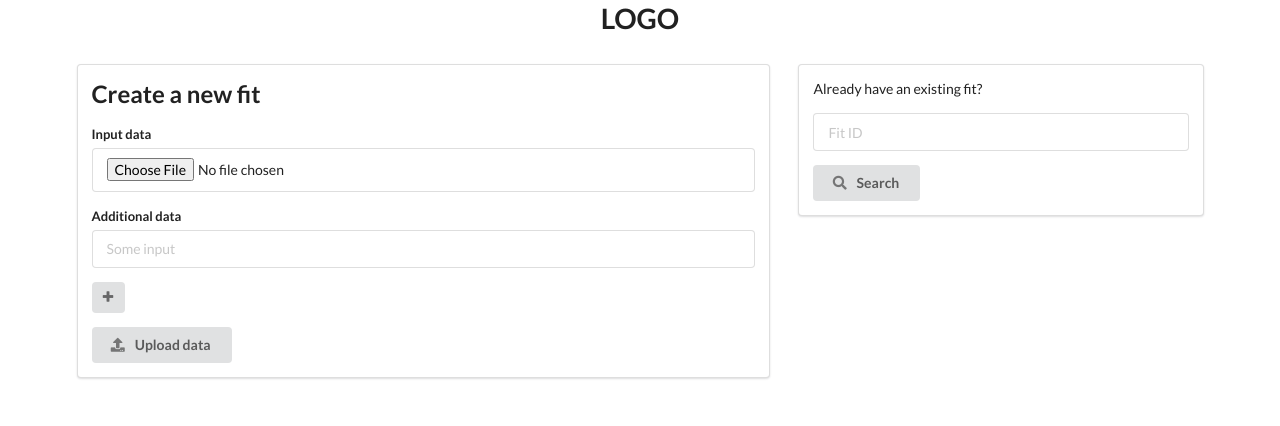
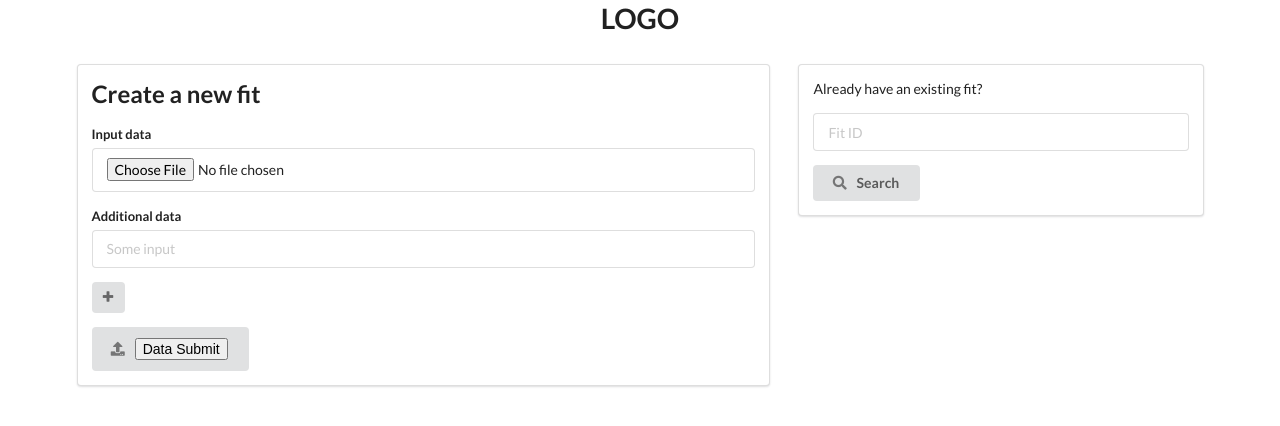
Before and after one commit to whimo/promobot, a Flask app: page / in a window 1280 px wide. Shown: the top 426 px of the page. Run offline with Flask 2, Linux system fonts and the light colour scheme; some libraries are stand-ins or nearby versions.

Commit message:
Saving stuff

```diff
--- a/app/templates/index.html
+++ b/app/templates/index.html
@@ -25,7 +25,7 @@
 
                 <div class="ui button">
                     <i class="upload icon"></i>
-                    Upload data
+                    {{ fileform.data_submit() }}
                 </div>
             </form>
         </div>
--- a/app/views.py
+++ b/app/views.py
@@ -6,7 +6,18 @@ from .forms import DataForm, FitSearchForm
 
 @app.route('/')
 def index():
+    fileform = DataForm()
+    searchform = FitSearchForm()
+
+    if fileform.data_submit.data and fileform.validate_on_submit():
+        return 'file sent'
+
+    elif searchform.fit_search_submit.data and searchform.validate_on_submit():
+        return redirect(url_for('show_fit', id=searchform.fit_id))
+
     return render_template('index.html',
+                            fileform=fileform,
+                            searchform=searchform,
                             title='Main Page')
 
 @app.route('/fit/<id>')
@@ -16,20 +27,9 @@ def show_fit(id):
     if not fit:
         abort(404)
 
-    fileform = DataForm()
-    searchform = FitSearchForm()
-
-    if fileform.data_submit.data and fileform.validate_on_submit():
-        return 'file sent'
-
-    elif searchform.fit_search_submit.data and searchform.validate_on_submit():
-        return redirect(url_for('show_fit', id=searchform.fit_id))
-
     return render_template(
                 'fit.html',
                 fit=fit,
-                fileform=fileform,
-                searchform=searchform,
                 title='Fit #'+str(fit.id)
             )
 
```
